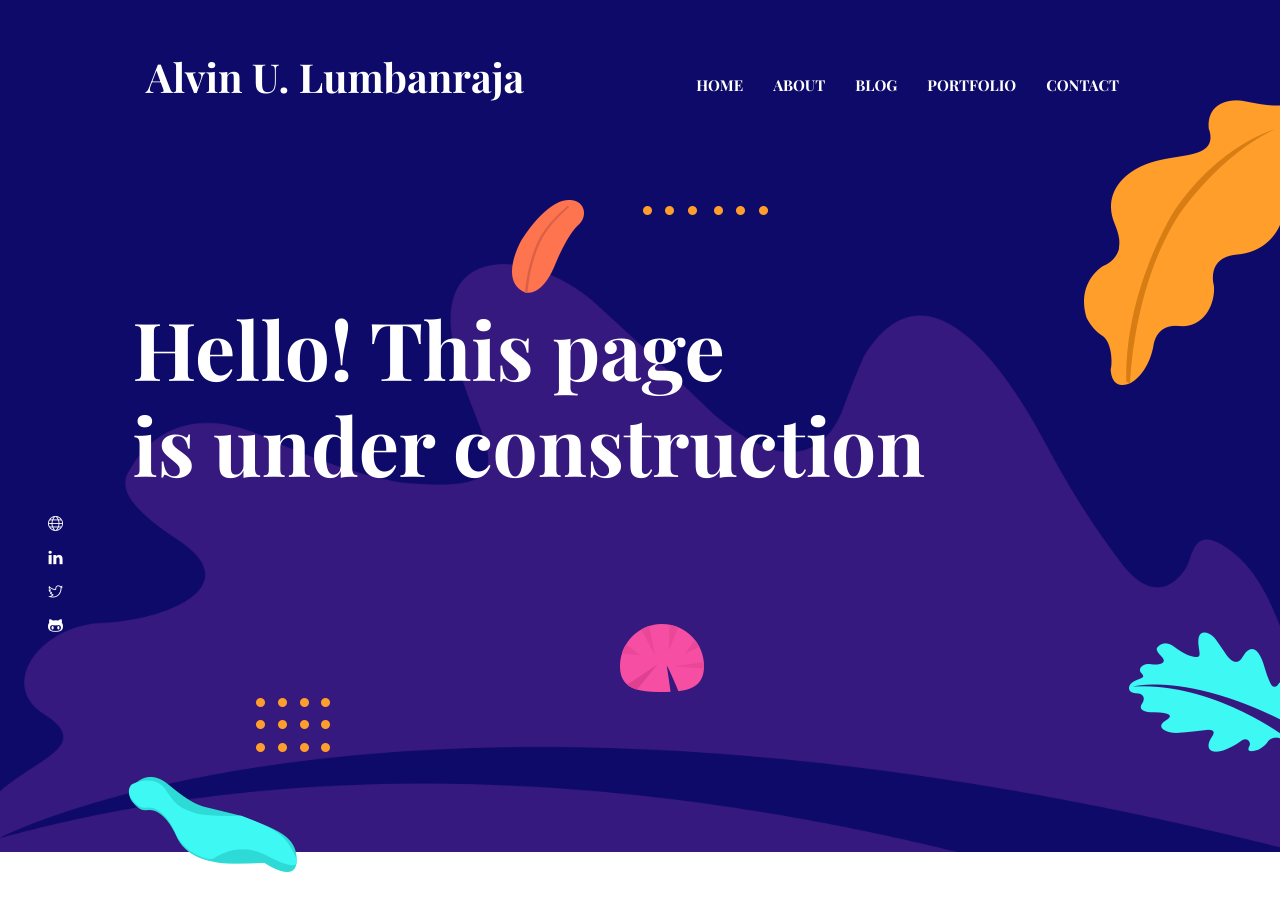
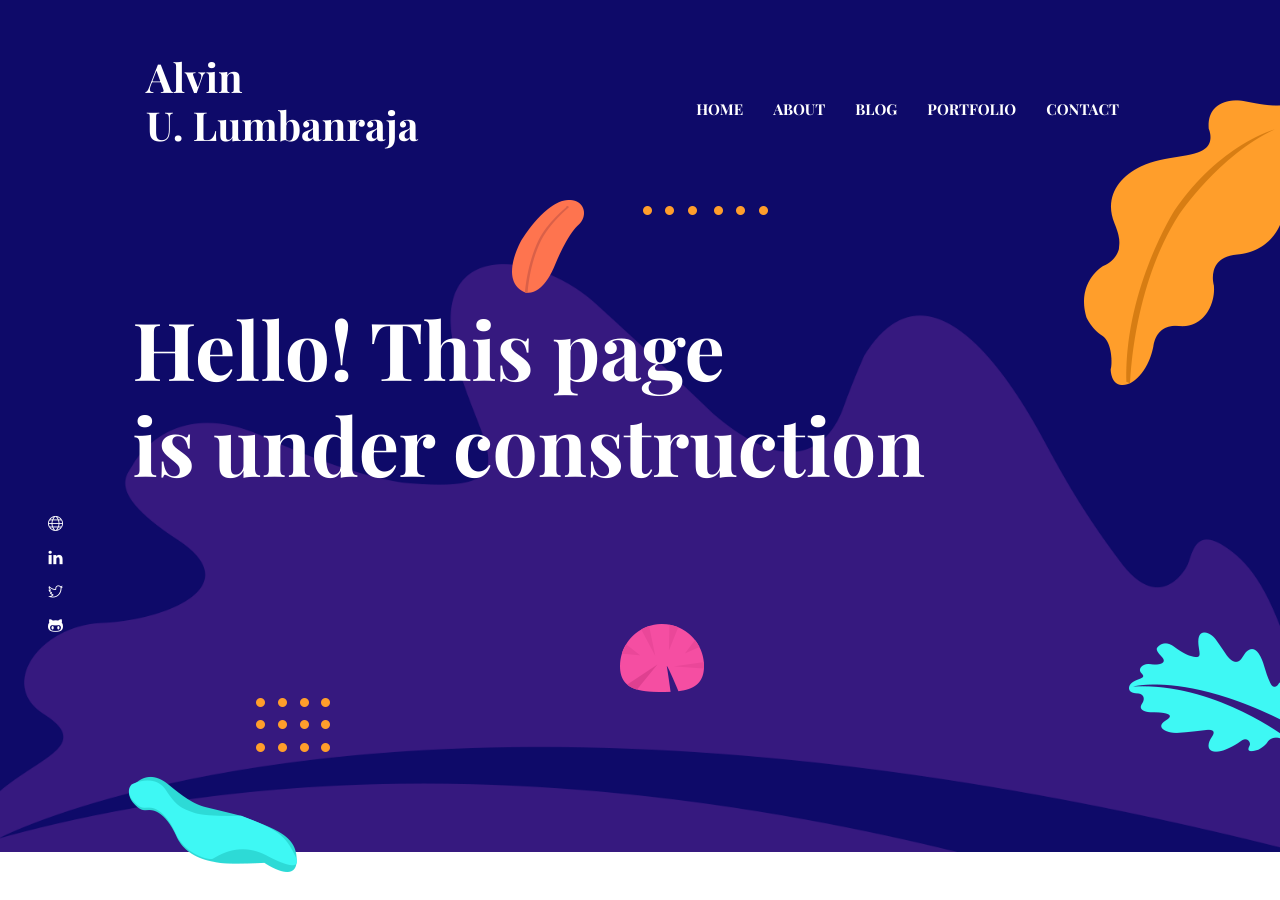
Before and after one commit to alumbanraja/alumbanraja.github.io, a Jekyll site: the page built from index.html, in a window 1280 px wide and 900 px high. Built offline with Jekyll 4.4.1, drawn with Linux system fonts in a browser that asks for light colours.

```diff
--- a/_data/settings.yml
+++ b/_data/settings.yml
@@ -1,7 +1,7 @@
 #-------------------------------
 # General Site Settings
 
-title: Alvin U. Lumbanraja
+title: Alvin <br> U. Lumbanraja
 logo:
 author: Alvin U. Lumbanraja
 description: this is meta description
```
